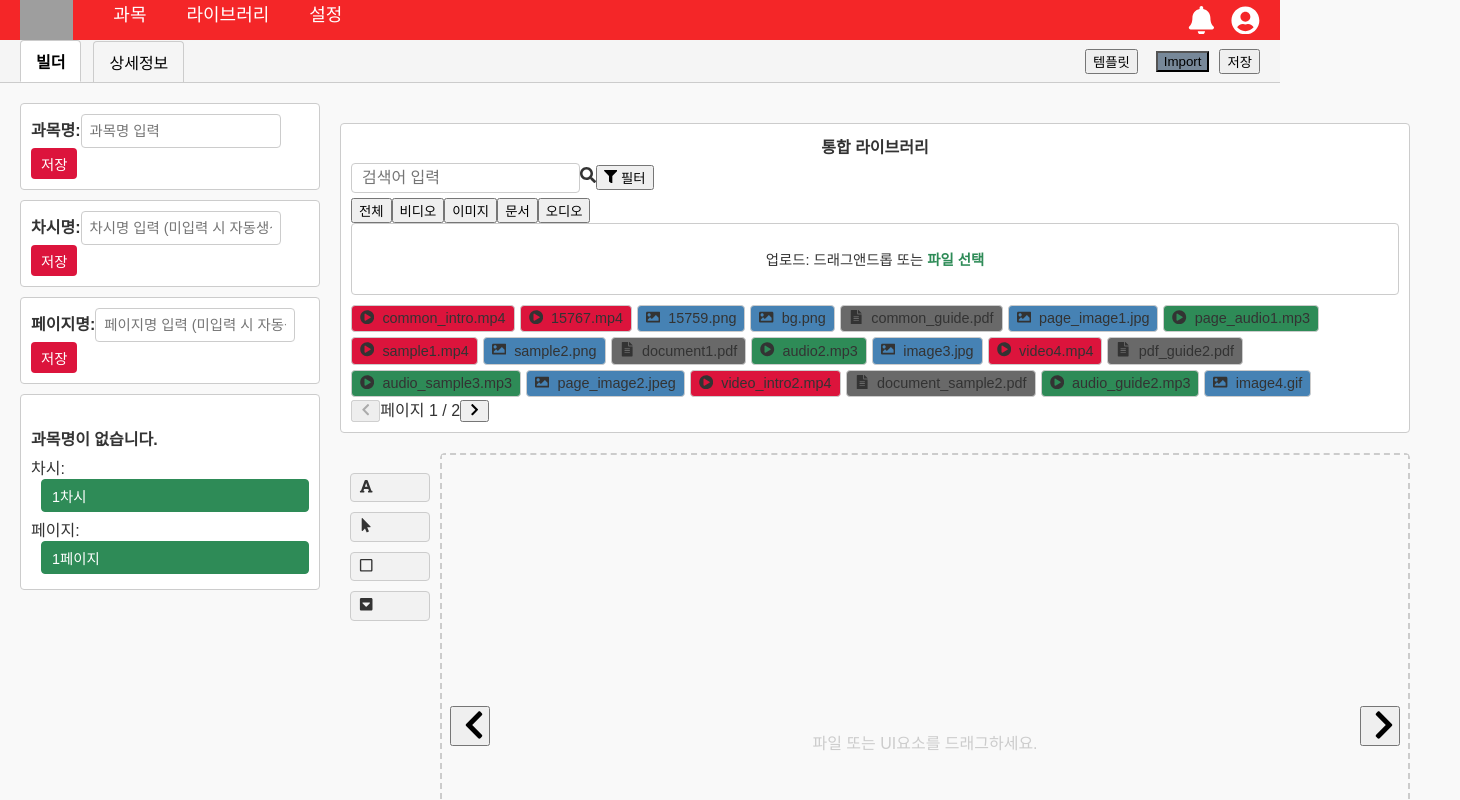
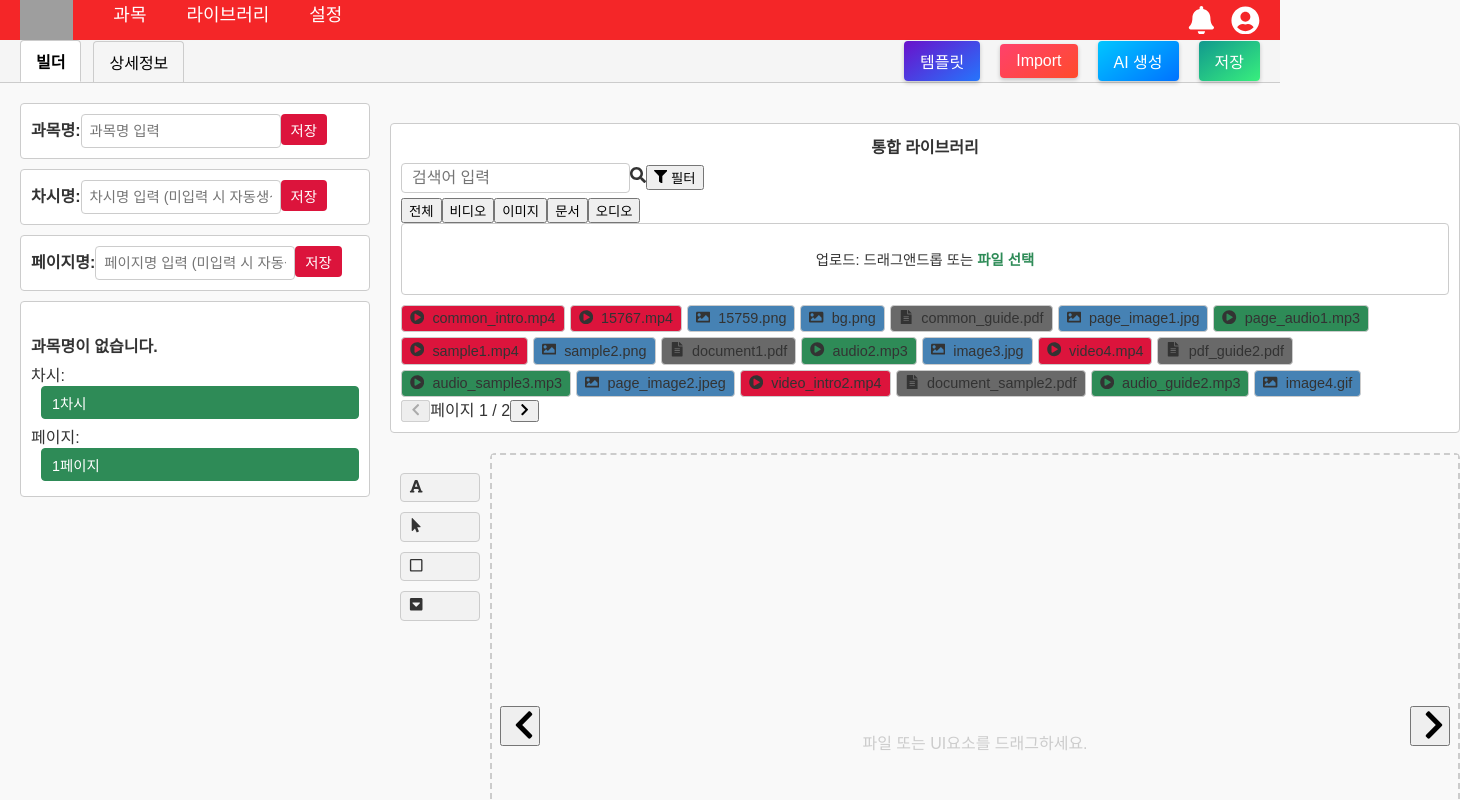
Before and after one commit to bongseok-k/my-cms, a React (Create React App) app: page /content-builder in a window 1280 px wide. Shown: the top 800 px of the page, 1460 px wide, since content can reach past the window. Built offline with nearby package versions, Linux system fonts and the light colour scheme; grey boxes are pictures that could not be loaded.

Commit message:
AI 버튼 추가

```diff
--- a/src/ContentBuilderPage.css
+++ b/src/ContentBuilderPage.css
@@ -153,15 +153,10 @@ body, .builder-page, .detail-page {
   border-bottom: 1px solid #fff;
   font-weight: bold;
 }
-
-.save-button {
-  @extend .button.red;
-}
-
 /* 메인 컨테이너: 왼쪽(과목/차시/페이지), 오른쪽(라이브러리+프리뷰) */
 .builder-main-container {
   display: grid; /* Changed to grid layout */
-  grid-template-columns: 300px 1fr; /* 과목/차시/페이지, 라이브러리(우) */
+  grid-template-columns: 350px 1fr; /* 과목/차시/페이지, 라이브러리(우) */
   grid-template-rows: auto 1fr; /*  UI 툴바 + Preview  */
   grid-template-areas:
     "builder-left-area builder-right-library"
@@ -172,7 +167,6 @@ body, .builder-page, .detail-page {
 
 .builder-left-area {
   grid-area: builder-left-area;
-  @extend .flex-column;
   gap: 20px;
 }
 
@@ -233,7 +227,7 @@ body, .builder-page, .detail-page {
 
 .section-label {
   font-weight: bold;
-  min-width: 60px;
+  min-width: 100px;
 }
 
 .management-input {
@@ -679,3 +673,54 @@ body, .builder-page, .detail-page {
   padding: 5px;
   box-sizing: border-box;
 }
+
+.sub-right button {
+  margin-left: 10px;
+  padding: 8px 16px;
+  font-size: 1em;
+  border: none;
+  border-radius: 4px;
+  cursor: pointer;
+  transition: all 0.3s ease;
+  box-shadow: 0 2px 4px rgba(0,0,0,0.2);
+}
+
+/* 템플릿 버튼 */
+.template-button {
+  background: linear-gradient(145deg, #6a11cb, #2575fc);
+  color: #fff;
+}
+
+.template-button:hover {
+  box-shadow: 0 4px 8px rgba(0,0,0,0.3);
+}
+
+/* Import 버튼 */
+.import-button {
+  background: linear-gradient(145deg, #ff416c, #ff4b2b);
+  color: #fff;
+}
+
+.import-button:hover {
+  box-shadow: 0 4px 8px rgba(0,0,0,0.3);
+}
+
+/* AI 생성 버튼 */
+.ai-button {
+  background: linear-gradient(145deg, #00c6ff, #0072ff);
+  color: #fff;
+}
+
+.ai-button:hover {
+  box-shadow: 0 4px 8px rgba(0,0,0,0.3);
+}
+
+/* 저장 버튼 */
+.save-button {
+  background: linear-gradient(145deg, #11998e, #38ef7d);
+  color: #fff;
+}
+
+.save-button:hover {
+  box-shadow: 0 4px 8px rgba(0,0,0,0.3);
+}
--- a/src/ContentBuilderPage.js
+++ b/src/ContentBuilderPage.js
@@ -122,7 +122,9 @@ function ContentBuilderPage() {
     // 템플릿 검색 모달 상태 (현재 미구현)
     const [showTemplateModal, setShowTemplateModal] = useState(false);
     const handleOpenTemplateModal = () => setShowTemplateModal(true);
+    const handleAIGenerate = () => setShowTemplateModal(false);
     const handleCloseTemplateModal = () => setShowTemplateModal(false);
+
 
     // Import 모달 상태 (현재 미구현)
     const [showImportModal, setShowImportModal] = useState(false);
@@ -532,10 +534,14 @@ function ContentBuilderPage() {
   <button className="import-button" onClick={handleOpenImportModal}>
     Import
   </button>
+  <button className="ai-button" onClick={handleAIGenerate}>
+    AI 생성
+  </button>
   <button className="save-button" onClick={handleSaveAll}>
     저장
   </button>
 </div>
+
       </div>
 
       <div className="builder-main-container">
@@ -997,7 +1003,6 @@ function ContentBuilderPage() {
         )}
       </div>
     );
-    ;
 }
 
 export default ContentBuilderPage;
--- a/src/MainPage.js
+++ b/src/MainPage.js
@@ -25,7 +25,7 @@ function MainPage() {
             신규 생성
           </button>
           <button className="main-button" onClick={handlePackagingRegistration}>
-            과목 리스트2
+            과목 리스트
           </button>
         </div>
       </div>
```
Lines whose indentation alone changed are shown as unchanged.
